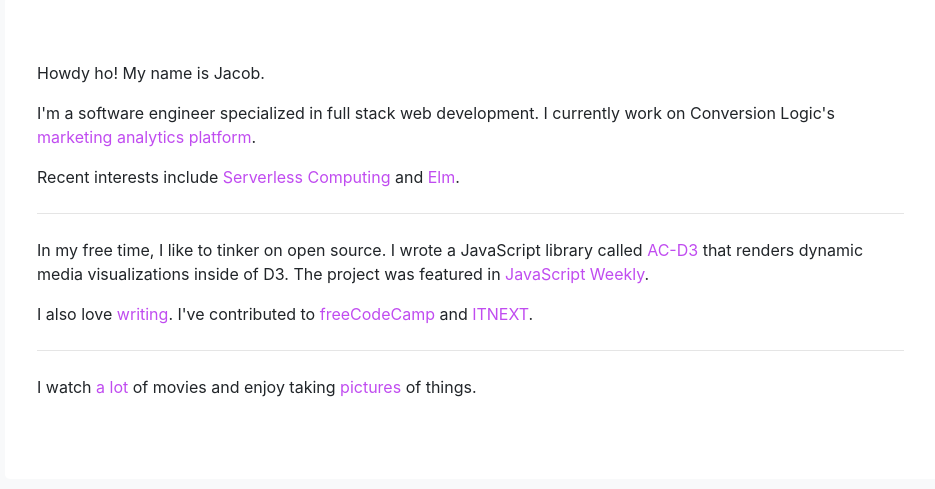
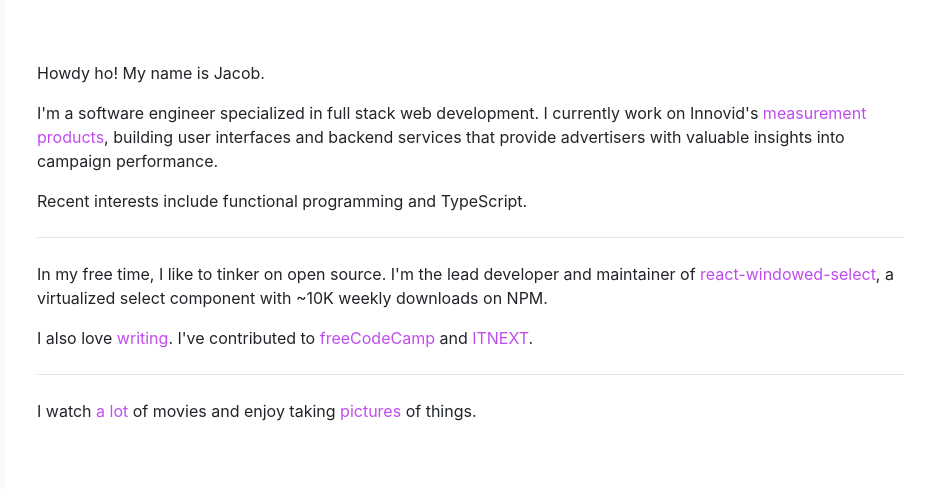
Before and after one commit to jacobworrel/jacobworrel.github.io.v2, a Gatsby site: page / in a window 1280 px wide. Shown: the part 99-588 px from the top of the page, without its empty margins (80-1015 px from the left). Built offline with nearby package versions, Linux system fonts and the light colour scheme; Gatsby itself is replaced by a stand-in of ours.

Commit message:
update intro

```diff
--- a/src/components/intro.js
+++ b/src/components/intro.js
@@ -6,18 +6,21 @@
     <div className="col-md-10 mr-auto">
       <p>Howdy ho! My name is Jacob.</p>
       <p>
-        I'm a software engineer specialized in full stack web development. I currently work on Conversion Logic's <a href="https://www.conversionlogic.com/platform/">marketing analytics platform</a>.
+        I'm a software engineer specialized in full stack web development.
+        I currently work on Innovid's <a href="https://www.innovid.com/marketer-solutions/measurement-solutions/">measurement products</a>,
+        building user interfaces and backend services that provide advertisers with valuable insights into campaign performance.
       </p>
       <p>
-        Recent interests include <a href="https://medium.com/@dabit3/full-stack-development-in-the-era-of-serverless-computing-c1e49bba8580">Serverless Computing</a> and <a href="https://elm-lang.org">Elm</a>.
+        Recent interests include functional programming and TypeScript.
       </p>
       <hr className="my-4"/>
       <p>
-        In my free time, I like to tinker on open source. I wrote a JavaScript library called <a href="http://ac-d3.com/">AC-D3</a> that renders
-        dynamic media visualizations inside of D3. The project was featured in <a href="http://javascriptweekly.com/issues/342">JavaScript Weekly</a>.
+        In my free time, I like to tinker on open source. I'm the lead developer and maintainer of <a href="https://www.npmjs.com/package/react-windowed-select">react-windowed-select</a>,
+        a virtualized select component with ~10K weekly downloads on NPM.
       </p>
       <p>
-        I also love <Link to="/writing">writing</Link>. I've contributed to <a href="https://medium.freecodecamp.org/">freeCodeCamp</a> and <a href="https://itnext.io/">ITNEXT</a>.
+        I also love <Link to="/writing">writing</Link>.
+        I've contributed to <a href="https://medium.freecodecamp.org/">freeCodeCamp</a> and <a href="https://itnext.io/">ITNEXT</a>.
       </p>
       <hr className="my-4"/>
       <p>
```
Also changed, not shown: 1 other file.
